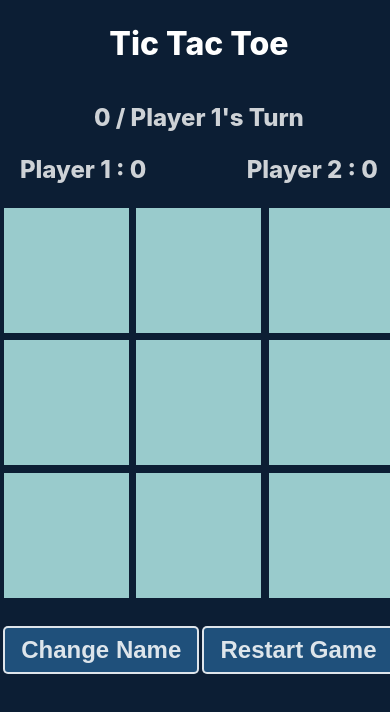
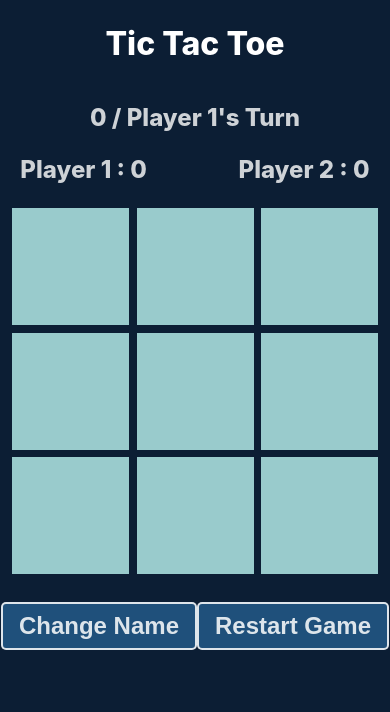
Before and after one commit to AkshatRauthan/React-Deployed-Projects, a React (Vite) app in the folder 01. Tic Tac Toe/: page / in a window 390 px wide. Both pictures are taken after a click on the button "Submit". Shown: the top 712 px of the page. Built offline with nearby package versions, Linux system fonts and the light colour scheme.

Commit message:
Final Configuration

```diff
--- a/01. Tic Tac Toe/src/styles/Box.css
+++ b/01. Tic Tac Toe/src/styles/Box.css
@@ -20,9 +20,9 @@
 
 @media (max-width: 768px) {
     .boxCell {
-        height: 32vw;
-        width: 32vw;
+        height: 30vw;
+        width: 30vw;
         margin: 1vw;
-        font-size: 32vw;
+        font-size: 30vw;
     }
 }
```
